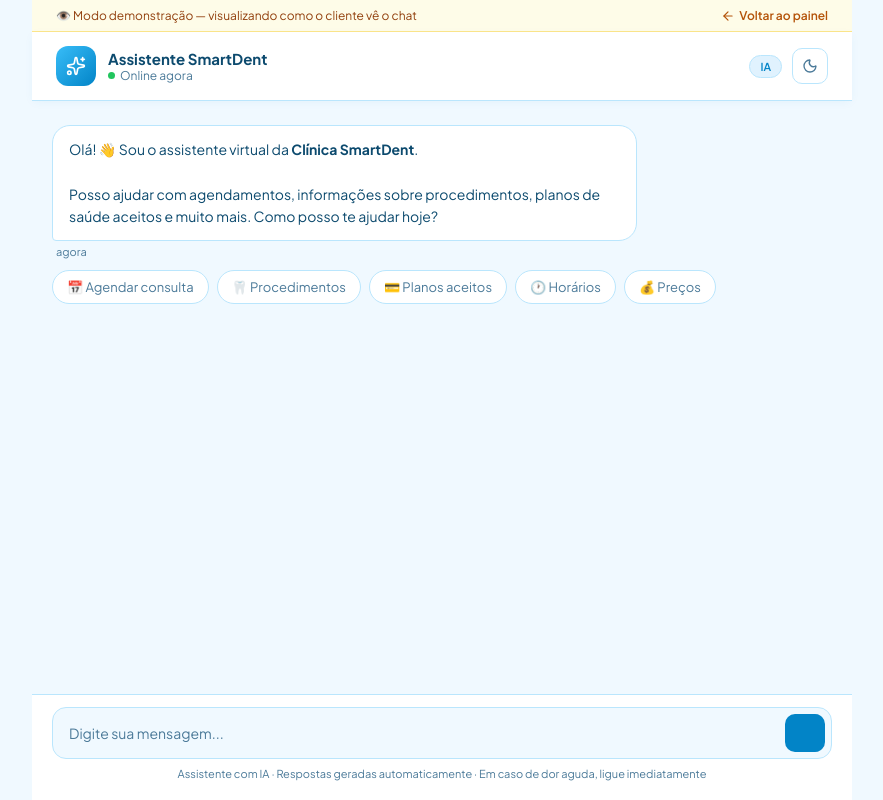
After one commit to simplyyn/PI-VI-2026, a FastAPI app: template templates/demo_chat.html in a window 1280 px wide. The commit adds this page. Shown: the whole page, without its empty margins (198-1081 px from the left). Run offline with FastAPI, Linux system fonts and the light colour scheme; the template is opened without the code that fills it, so the values that code supplies are empty; parts of the project's set-up code (start-up, migrations or seed data) failed here and were passed over.

Commit message:
Adiciona tela de demo do chat para o paciente
- Nova rota /demo publica sem necessidade de login
- Template demo_chat.html com chat completo do cliente
- Card 'Chat do Paciente' no dashboard com previa clicavel
- Link 'Chat do Cliente' na sidebar em todas as telas

```diff
--- a/app.py
+++ b/app.py
@@ -223,6 +223,12 @@ async def admin_painel(request: Request):
     return templates.TemplateResponse("admin.html", {
         "request": request, "usuario": user, "clinicas": clinicas,
     })
+
+# ─── Demo Route (sem autenticação) ───────────────────────────────────────────
+
+@app.get("/demo", response_class=HTMLResponse)
+async def demo_chat(request: Request):
+    return templates.TemplateResponse("demo_chat.html", {"request": request})
 
 # ─── Customer Routes ──────────────────────────────────────────────────────────
 
--- a/templates/base.html
+++ b/templates/base.html
@@ -60,6 +60,9 @@
           </a>
           <a href="/configuracoes" class="{% if pagina == 'configuracoes' %}active{% endif %}">
             <i data-lucide="settings"></i> Configurações
+          </a>
+          <a href="/demo" class="menu-demo-link" onclick="window.open('/demo','_blank');return false;">
+            <i data-lucide="message-circle"></i> Chat do Cliente
           </a>
         </nav>
       </div>
--- /dev/null
+++ b/templates/demo_chat.html
@@ -0,0 +1,549 @@
+<!DOCTYPE html>
+<html lang="pt-BR">
+<head>
+  <meta charset="UTF-8">
+  <meta name="viewport" content="width=device-width, initial-scale=1.0">
+  <title>SmartDent — Chat com Assistente</title>
+  <link rel="stylesheet" href="/static/style.css">
+  <script src="https://unpkg.com/lucide@latest"></script>
+  <script>
+    (function () {
+      document.documentElement.setAttribute('data-theme', 'hospital');
+      var d = localStorage.getItem('smartdent-dark');
+      if (d === '1') document.documentElement.classList.add('dark');
+    })();
+  </script>
+  <style>
+    body { margin: 0; padding: 0; background: var(--bg-color); }
+
+    .demo-chat-wrapper {
+      display: flex;
+      flex-direction: column;
+      height: 100vh;
+      max-width: 820px;
+      margin: 0 auto;
+      background: var(--bg-color);
+      position: relative;
+    }
+
+    /* Header */
+    .demo-header {
+      display: flex;
+      align-items: center;
+      justify-content: space-between;
+      padding: 14px 24px;
+      background: var(--card-bg);
+      border-bottom: 1px solid var(--border-color);
+      box-shadow: 0 2px 10px -2px rgba(2,132,199,0.07);
+      position: sticky;
+      top: 0;
+      z-index: 10;
+    }
+
+    .demo-header-brand {
+      display: flex;
+      align-items: center;
+      gap: 12px;
+    }
+
+    .demo-avatar {
+      width: 40px;
+      height: 40px;
+      border-radius: 12px;
+      background: var(--ai-gradient);
+      display: flex;
+      align-items: center;
+      justify-content: center;
+      color: #fff;
+      font-weight: 700;
+      font-size: 15px;
+      flex-shrink: 0;
+    }
+
+    .demo-avatar-icon {
+      width: 40px;
+      height: 40px;
+      border-radius: 12px;
+      background: var(--ai-gradient);
+      display: flex;
+      align-items: center;
+      justify-content: center;
+      color: #fff;
+      flex-shrink: 0;
+    }
+
+    .demo-avatar-icon svg { width: 20px; height: 20px; }
+
+    .demo-brand-info h2 {
+      margin: 0;
+      font-size: 15px;
+      font-weight: 700;
+      color: var(--text-primary);
+    }
+
+    .demo-brand-info .demo-status {
+      display: flex;
+      align-items: center;
+      gap: 5px;
+      font-size: 12px;
+      color: var(--text-secondary);
+    }
+
+    .demo-status .dot {
+      width: 7px;
+      height: 7px;
+      border-radius: 50%;
+      background: #22c55e;
+      display: inline-block;
+    }
+
+    .demo-header-actions {
+      display: flex;
+      align-items: center;
+      gap: 10px;
+    }
+
+    .demo-badge {
+      background: var(--primary-light);
+      color: var(--primary-color);
+      font-size: 11px;
+      font-weight: 600;
+      padding: 4px 10px;
+      border-radius: 20px;
+      border: 1px solid var(--border-color);
+    }
+
+    .btn-icon {
+      width: 36px;
+      height: 36px;
+      border-radius: 10px;
+      border: 1px solid var(--border-color);
+      background: var(--card-bg);
+      display: flex;
+      align-items: center;
+      justify-content: center;
+      cursor: pointer;
+      color: var(--text-secondary);
+      transition: all 0.15s;
+      text-decoration: none;
+    }
+
+    .btn-icon:hover { background: var(--bg-color); color: var(--text-primary); }
+    .btn-icon svg { width: 16px; height: 16px; }
+
+    .dark-toggle.active { background: var(--primary-light); color: var(--primary-color); }
+
+    /* Área de mensagens */
+    .demo-messages {
+      flex: 1;
+      overflow-y: auto;
+      padding: 24px 20px;
+      display: flex;
+      flex-direction: column;
+      gap: 12px;
+    }
+
+    .demo-msg-group { display: flex; flex-direction: column; gap: 4px; }
+
+    .demo-msg {
+      display: flex;
+      flex-direction: column;
+      max-width: 75%;
+    }
+
+    .demo-msg.ai-msg { align-self: flex-start; }
+    .demo-msg.user-msg { align-self: flex-end; }
+
+    .demo-msg-bubble {
+      padding: 12px 16px;
+      border-radius: 18px;
+      font-size: 14px;
+      line-height: 1.6;
+      color: var(--text-primary);
+    }
+
+    .ai-msg .demo-msg-bubble {
+      background: var(--card-bg);
+      border: 1px solid var(--border-color);
+      border-bottom-left-radius: 4px;
+    }
+
+    .user-msg .demo-msg-bubble {
+      background: var(--primary-color);
+      color: #fff;
+      border-bottom-right-radius: 4px;
+    }
+
+    .demo-msg-time {
+      font-size: 11px;
+      color: var(--text-secondary);
+      margin-top: 4px;
+      padding: 0 4px;
+    }
+
+    .ai-msg .demo-msg-time { text-align: left; }
+    .user-msg .demo-msg-time { text-align: right; }
+
+    /* Chips de sugestão */
+    .demo-suggestions {
+      display: flex;
+      flex-wrap: wrap;
+      gap: 8px;
+      padding: 0 0 8px 0;
+    }
+
+    .demo-chip {
+      padding: 8px 14px;
+      border: 1px solid var(--border-color);
+      background: var(--card-bg);
+      border-radius: 20px;
+      font-size: 13px;
+      color: var(--text-secondary);
+      cursor: pointer;
+      transition: all 0.15s;
+    }
+
+    .demo-chip:hover {
+      background: var(--primary-light);
+      border-color: var(--primary-color);
+      color: var(--primary-color);
+    }
+
+    /* Indicador de digitação */
+    .typing-bubble {
+      display: flex;
+      align-items: center;
+      gap: 4px;
+      padding: 14px 16px;
+    }
+
+    .typing-bubble span {
+      width: 7px;
+      height: 7px;
+      border-radius: 50%;
+      background: var(--text-secondary);
+      animation: typingDot 1.2s infinite ease-in-out;
+      display: inline-block;
+    }
+
+    .typing-bubble span:nth-child(2) { animation-delay: 0.2s; }
+    .typing-bubble span:nth-child(3) { animation-delay: 0.4s; }
+
+    @keyframes typingDot {
+      0%, 60%, 100% { transform: translateY(0); opacity: 0.4; }
+      30% { transform: translateY(-5px); opacity: 1; }
+    }
+
+    /* Input */
+    .demo-input-footer {
+      padding: 12px 20px 20px;
+      background: var(--card-bg);
+      border-top: 1px solid var(--border-color);
+    }
+
+    .demo-input-bar {
+      display: flex;
+      align-items: center;
+      gap: 10px;
+      background: var(--bg-color);
+      border: 1px solid var(--border-color);
+      border-radius: 14px;
+      padding: 6px 6px 6px 16px;
+      transition: border-color 0.15s;
+    }
+
+    .demo-input-bar:focus-within { border-color: var(--primary-color); }
+
+    .demo-input-bar input {
+      flex: 1;
+      border: none;
+      background: transparent;
+      font-size: 14px;
+      color: var(--text-primary);
+      font-family: inherit;
+      outline: none;
+      padding: 6px 0;
+    }
+
+    .demo-input-bar input::placeholder { color: var(--text-secondary); }
+
+    .btn-send {
+      width: 38px;
+      height: 38px;
+      border-radius: 10px;
+      background: var(--primary-color);
+      border: none;
+      display: flex;
+      align-items: center;
+      justify-content: center;
+      cursor: pointer;
+      transition: opacity 0.15s;
+      flex-shrink: 0;
+      color: #fff;
+    }
+
+    .btn-send:hover { opacity: 0.85; }
+    .btn-send svg { width: 16px; height: 16px; }
+
+    .demo-disclaimer {
+      text-align: center;
+      font-size: 11px;
+      color: var(--text-secondary);
+      margin-top: 8px;
+    }
+
+    /* Back to admin banner */
+    .demo-admin-bar {
+      background: #fefce8;
+      border-bottom: 1px solid #fde68a;
+      padding: 8px 24px;
+      display: flex;
+      align-items: center;
+      justify-content: space-between;
+      font-size: 12px;
+      color: #92400e;
+      gap: 12px;
+    }
+
+    .dark .demo-admin-bar {
+      background: #451a03;
+      border-color: #92400e;
+      color: #fde68a;
+    }
+
+    .demo-admin-bar a {
+      text-decoration: none;
+      color: #b45309;
+      font-weight: 600;
+      display: flex;
+      align-items: center;
+      gap: 4px;
+    }
+
+    .dark .demo-admin-bar a { color: #fbbf24; }
+
+    .demo-admin-bar a:hover { text-decoration: underline; }
+
+    /* Scrollbar */
+    .demo-messages::-webkit-scrollbar { width: 5px; }
+    .demo-messages::-webkit-scrollbar-track { background: transparent; }
+    .demo-messages::-webkit-scrollbar-thumb { background: var(--border-color); border-radius: 10px; }
+  </style>
+</head>
+<body>
+<div class="demo-chat-wrapper">
+
+  <!-- Barra de aviso para admin/dev -->
+  <div class="demo-admin-bar" id="adminBar">
+    <span>👁️ Modo demonstração — visualizando como o cliente vê o chat</span>
+    <a href="/">
+      <i data-lucide="arrow-left" style="width:14px;height:14px;"></i>
+      Voltar ao painel
+    </a>
+  </div>
+
+  <!-- Header do chat -->
+  <header class="demo-header">
+    <div class="demo-header-brand">
+      <div class="demo-avatar-icon">
+        <i data-lucide="sparkles"></i>
+      </div>
+      <div class="demo-brand-info">
+        <h2>Assistente SmartDent</h2>
+        <div class="demo-status">
+          <span class="dot"></span>
+          Online agora
+        </div>
+      </div>
+    </div>
+    <div class="demo-header-actions">
+      <span class="demo-badge">IA</span>
+      <button class="btn-icon dark-toggle" id="btn-dark-toggle" onclick="toggleDark()" title="Modo noturno">
+        <i data-lucide="moon"></i>
+      </button>
+    </div>
+  </header>
+
+  <!-- Mensagens -->
+  <div class="demo-messages" id="demo-messages">
+
+    <div class="demo-msg-group">
+      <div class="demo-msg ai-msg">
+        <div class="demo-msg-bubble">
+          Olá! 👋 Sou o assistente virtual da <strong>Clínica SmartDent</strong>.<br><br>
+          Posso ajudar com agendamentos, informações sobre procedimentos, planos de saúde aceitos e muito mais. Como posso te ajudar hoje?
+        </div>
+        <span class="demo-msg-time">agora</span>
+      </div>
+    </div>
+
+    <div class="demo-suggestions" id="demo-suggestions">
+      <button class="demo-chip" onclick="enviarChip(this)">📅 Agendar consulta</button>
+      <button class="demo-chip" onclick="enviarChip(this)">🦷 Procedimentos</button>
+      <button class="demo-chip" onclick="enviarChip(this)">💳 Planos aceitos</button>
+      <button class="demo-chip" onclick="enviarChip(this)">🕐 Horários</button>
+      <button class="demo-chip" onclick="enviarChip(this)">💰 Preços</button>
+    </div>
+
+  </div>
+
+  <!-- Input -->
+  <div class="demo-input-footer">
+    <div class="demo-input-bar">
+      <input
+        type="text"
+        id="demo-input"
+        placeholder="Digite sua mensagem..."
+        onkeydown="if(event.key==='Enter') enviarMensagem()"
+        autocomplete="off"
+      >
+      <button class="btn-send" onclick="enviarMensagem()">
+        <i data-lucide="send"></i>
+      </button>
+    </div>
+    <p class="demo-disclaimer">Assistente com IA · Respostas geradas automaticamente · Em caso de dor aguda, ligue imediatamente</p>
+  </div>
+
+</div>
+
+<script>
+  lucide.createIcons();
+
+  function toggleDark() {
+    const isDark = document.documentElement.classList.toggle('dark');
+    document.getElementById('btn-dark-toggle').classList.toggle('active', isDark);
+    localStorage.setItem('smartdent-dark', isDark ? '1' : '');
+  }
+
+  if (localStorage.getItem('smartdent-dark') === '1') {
+    document.getElementById('btn-dark-toggle').classList.add('active');
+  }
+
+  // ── Respostas da IA ──────────────────────────────────────────────────────────
+  const respostas = {
+    agendamento: `Para agendar sua consulta, temos os seguintes horários disponíveis:<br><br>
+      📅 <strong>Segunda a Sexta:</strong> 08h às 18h<br>
+      📅 <strong>Sábados:</strong> 08h às 13h<br><br>
+      Qual período prefere? Posso verificar a disponibilidade com o seu dentista preferido.`,
+
+    procedimento: `Realizamos os seguintes procedimentos:<br><br>
+      🦷 Consulta de rotina e profilaxia<br>
+      ✨ Clareamento dental<br>
+      📐 Aparelho ortodôntico (fixo e invisível)<br>
+      🔩 Implante dentário<br>
+      💊 Tratamento de canal<br>
+      🛠️ Restaurações em resina<br>
+      ✂️ Extrações simples e complexas<br><br>
+      Sobre qual procedimento gostaria de mais detalhes?`,
+
+    plano: `Aceitamos os seguintes planos:<br><br>
+      ✅ Unimed<br>
+      ✅ Amil Dental<br>
+      ✅ OdontoPrev<br>
+      ✅ Bradesco Saúde<br>
+      ✅ SulAmérica<br>
+      ✅ Porto Seguro Odonto<br><br>
+      Também atendemos <strong>particular</strong> com parcelamento em até <strong>12x sem juros</strong>.`,
+
+    horario: `Nossos horários de atendimento são:<br><br>
+      🕗 <strong>Segunda a Sexta:</strong> 08h às 18h<br>
+      🕗 <strong>Sábados:</strong> 08h às 13h<br>
+      ❌ <strong>Domingos e feriados:</strong> fechado<br><br>
+      Para urgências fora do horário, entre em contato pelo WhatsApp.`,
+
+    dor: `Sentindo dor? Isso é prioridade! 🚨<br><br>
+      Entre em contato agora pelo telefone <strong>(11) 99999-0001</strong> para atendimento de urgência.<br><br>
+      Se for uma dor forte ou inchaço, procure o pronto-socorro odontológico mais próximo.`,
+
+    preco: `Nossos valores:<br><br>
+      💰 <strong>Consulta inicial:</strong> R$ 150<br>
+      💰 <strong>Limpeza (profilaxia):</strong> R$ 180<br>
+      💰 <strong>Clareamento:</strong> a partir de R$ 350<br>
+      💰 <strong>Canal:</strong> a partir de R$ 400 (por dente)<br>
+      💰 <strong>Implante:</strong> a partir de R$ 1.800<br><br>
+      Para procedimentos complexos, fazemos uma <strong>avaliação gratuita</strong> antes do orçamento final.`,
+
+    localizacao: `Estamos localizados em:<br><br>
+      📍 Rua das Flores, 123 — Bairro Jardim<br>
+      São Paulo — SP<br><br>
+      Temos estacionamento gratuito para pacientes. Fácil acesso pelo metrô linha 2 (Verde).`,
+
+    default: `Entendido! Posso te ajudar com agendamentos, procedimentos, valores, planos de saúde e horários de atendimento.<br><br>
+      Para outras dúvidas, entre em contato pelo telefone <strong>(11) 99999-0001</strong> ou pelo WhatsApp. 😊`,
+  };
+
+  function getRespostaIA(texto) {
+    const t = texto.toLowerCase().normalize('NFD').replace(/[̀-ͯ]/g, '');
+    if (t.match(/agenda|consult|marcar|horario disponivel|agendar/)) return respostas.agendamento;
+    if (t.match(/procediment|tratament|implante|canal|clarear|aparelho|limpeza|extracao|restaura/)) return respostas.procedimento;
+    if (t.match(/plano|convenio|unimed|amil|odontoprev|bradesco|sulamerica|porto/)) return respostas.plano;
+    if (t.match(/horario|funciona|abre|fecha|horários/)) return respostas.horario;
+    if (t.match(/dor|doi|urgencia|emergencia/)) return respostas.dor;
+    if (t.match(/preco|valor|custa|quanto|orcamento/)) return respostas.preco;
+    if (t.match(/endere|localiz|onde fica|como chegar|mapa/)) return respostas.localizacao;
+    return respostas.default;
+  }
+
+  // ── Funções de UI ────────────────────────────────────────────────────────────
+  function agora() {
+    const d = new Date();
+    return d.getHours().toString().padStart(2,'0') + ':' + d.getMinutes().toString().padStart(2,'0');
+  }
+
+  function adicionarMensagem(html, tipo) {
+    const container = document.getElementById('demo-messages');
+    const grupo = document.createElement('div');
+    grupo.className = 'demo-msg-group';
+    grupo.innerHTML = `
+      <div class="demo-msg ${tipo}-msg">
+        <div class="demo-msg-bubble">${html}</div>
+        <span class="demo-msg-time">${agora()}</span>
+      </div>
+    `;
+    container.appendChild(grupo);
+    container.scrollTop = container.scrollHeight;
+  }
+
+  function mostrarDigitando() {
+    const container = document.getElementById('demo-messages');
+    const div = document.createElement('div');
+    div.className = 'demo-msg-group';
+    div.id = 'typing-indicator';
+    div.innerHTML = `
+      <div class="demo-msg ai-msg">
+        <div class="demo-msg-bubble typing-bubble">
+          <span></span><span></span><span></span>
+        </div>
+      </div>
+    `;
+    container.appendChild(div);
+    container.scrollTop = container.scrollHeight;
+  }
+
+  function enviarMensagem() {
+    const input = document.getElementById('demo-input');
+    const texto = input.value.trim();
+    if (!texto) return;
+
+    // Remove sugestões na primeira mensagem
+    const sugestoes = document.getElementById('demo-suggestions');
+    if (sugestoes) sugestoes.remove();
+
+    adicionarMensagem(texto, 'user');
+    input.value = '';
+    mostrarDigitando();
+
+    setTimeout(() => {
+      document.getElementById('typing-indicator')?.remove();
+      adicionarMensagem(getRespostaIA(texto), 'ai');
+    }, 800 + Math.random() * 700);
+  }
+
+  function enviarChip(btn) {
+    const texto = btn.textContent.replace(/^[\p{Emoji}\s]+/u, '').trim();
+    document.getElementById('demo-input').value = texto;
+    enviarMensagem();
+  }
+</script>
+</body>
+</html>
```
Also changed, not shown: front/style.css (+119 -0 lines), templates/index.html (+32 -0 lines).
